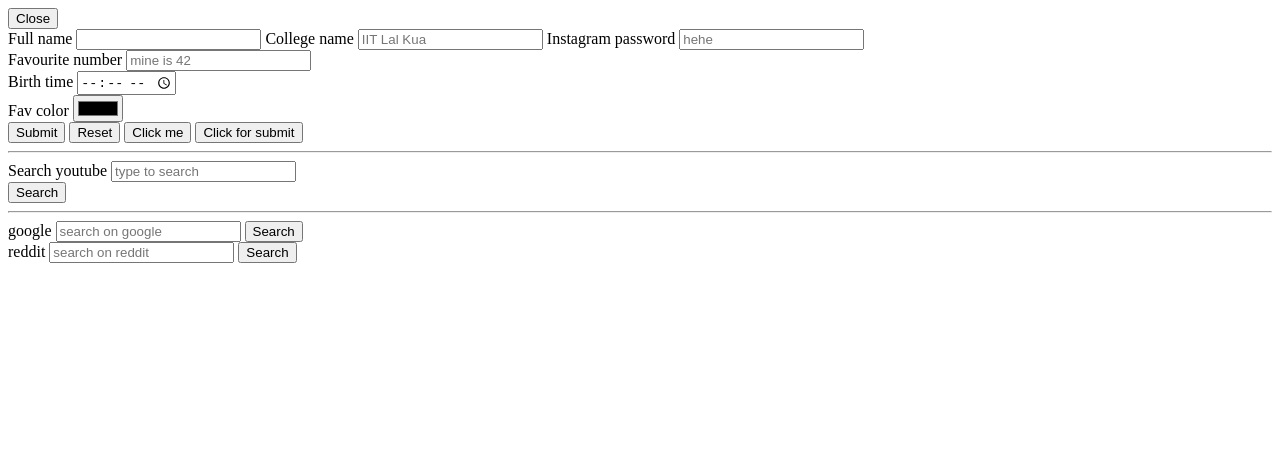
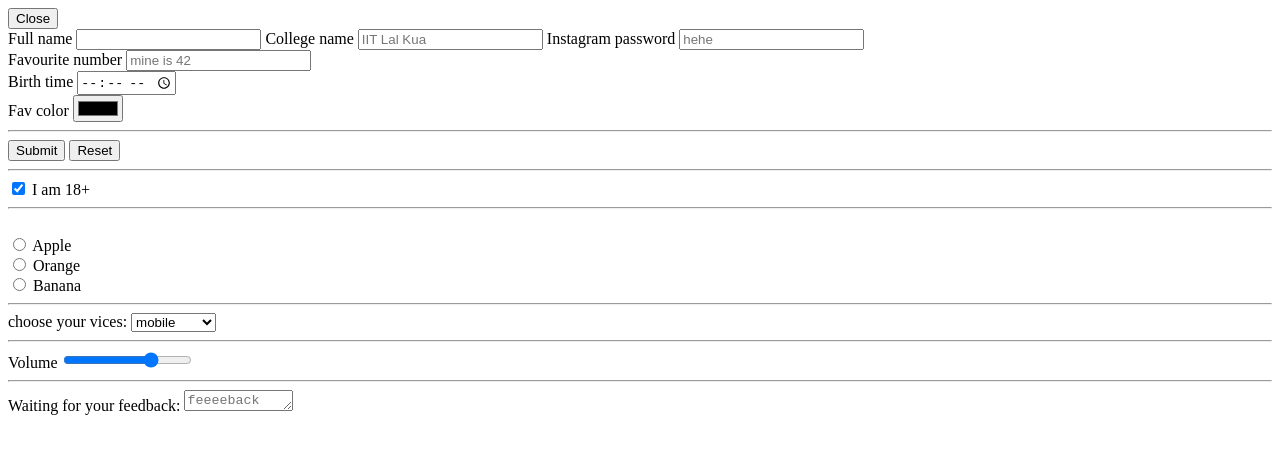
Before and after one commit to NarutoKilluaGon/fsd-codes, a plain HTML site: page html-lev-3.html/forms.html in a window 1280 px wide. Drawn offline with Linux system fonts and the light colour scheme.

Commit message:
input and select

```diff
--- a/html-lev-3.html/forms.html
+++ b/html-lev-3.html/forms.html
@@ -15,11 +15,9 @@
         <input>
         </label>
 
-
         <!-- type 2 input and label -->
         <label for="username">College name</label>
         <input type="text" id="username" placeholder="IIT Lal Kua" name="college">
-
 
         Instagram password
         <input type="password" placeholder="hehe">
@@ -38,13 +36,49 @@
         <label>
         Fav color
         <input type="color"placeholder="don't overthink it">
-        <br>
         </label>
+        <hr>
         <button type="submit">Submit</button>
         <button type="reset">Reset</button>
-        <input type="button" value="Click me">
-        <input type="submit" value="Click for submit">
-    </form>
+        <hr>
+        <input type="checkbox" name="age" id="age" checked>
+        <label for="age">I am 18+</label>
+        <hr>
+        <div>
+
+            <br>
+            <input type="radio" name="fruit" id="apple" value="apple">
+            <label for="apple">Apple</label>
+            <br>
+            <input type="radio" name="fruit" id="orange" value="orange">
+            <label for="apple">Orange</label>
+            <br>
+            <input type="radio" name="fruit" id="banana" value="banana">
+            <label for="apple">Banana</label>
+             <!-- if you want to tick only one option in radio write name="fruit" for allotherwise for diff name you can tick multiple options -->
+        </div>
+        <hr>
+        <div>
+            choose your vices:
+            <select name="vices=" id="vices">
+                <option value="substance">Substance</option>
+                <option value="mobile" selected>mobile</option>
+                <option value="power">power</option>
+            </select>
+        </div>
+        <hr>
+        <div>
+            <label for="volume"> Volume </label>
+            <input type="range" min="0" max="100" id="volume" name="vol" step="10" value="70">
+
+        </div>
+        <hr>
+        <label for="feedback">Waiting for your feedback: </label>
+        <textarea id="feedback" name="feedback" rows="1" cols="11" placeholder="feeeeback"></textarea>
+        <!-- <input type="button" value="Click me">
+        <input type="submit" value="Click for submit"> -->
+
+    <!-- </form>
     <hr>
     <form action="https://www.youtube.com/results?">
         <div>
@@ -63,6 +97,6 @@
         <label for="reddit">reddit</label>
         <input type="text" placeholder="search on reddit" id="reddit" name="q">
         <button type="submit">Search</button>
-    </form>
+    </form> -->
 </body>
 </html>
```
